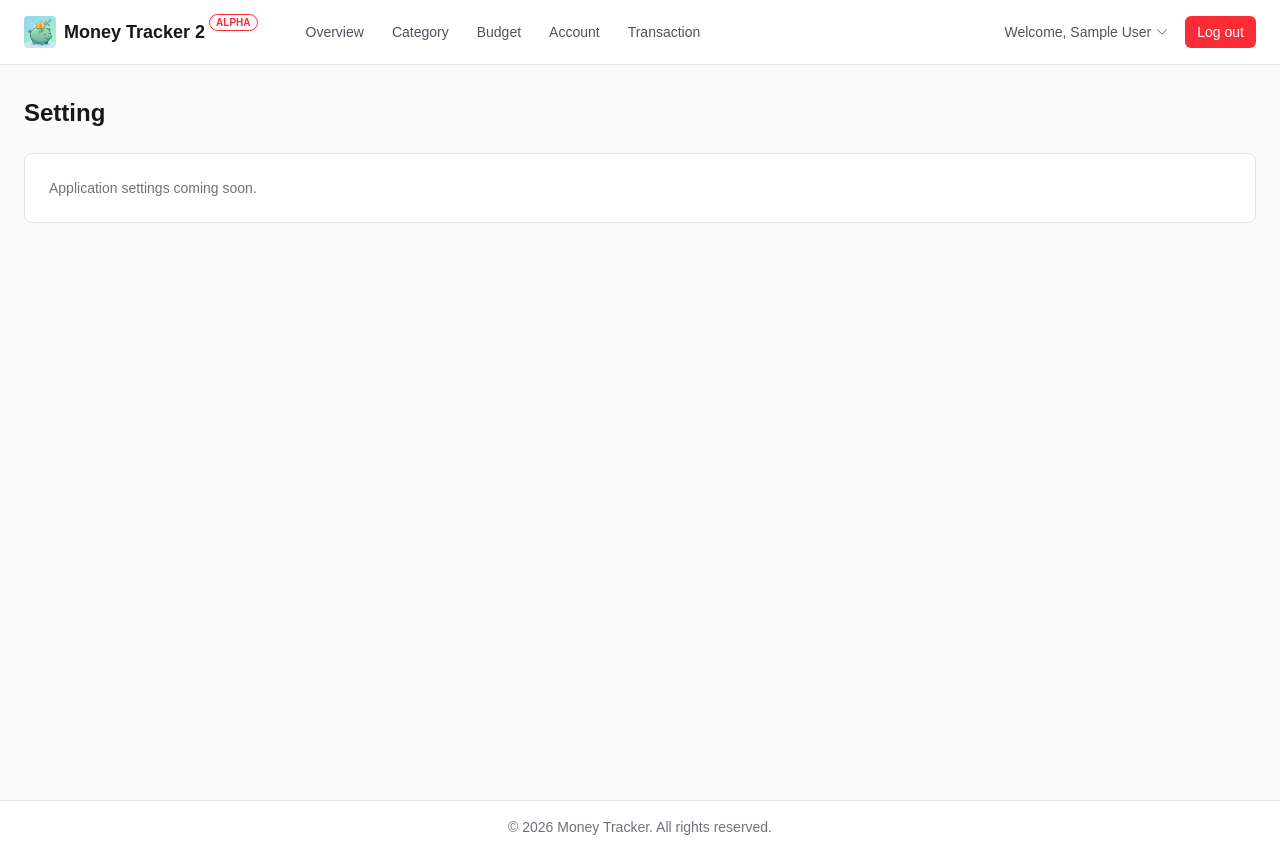
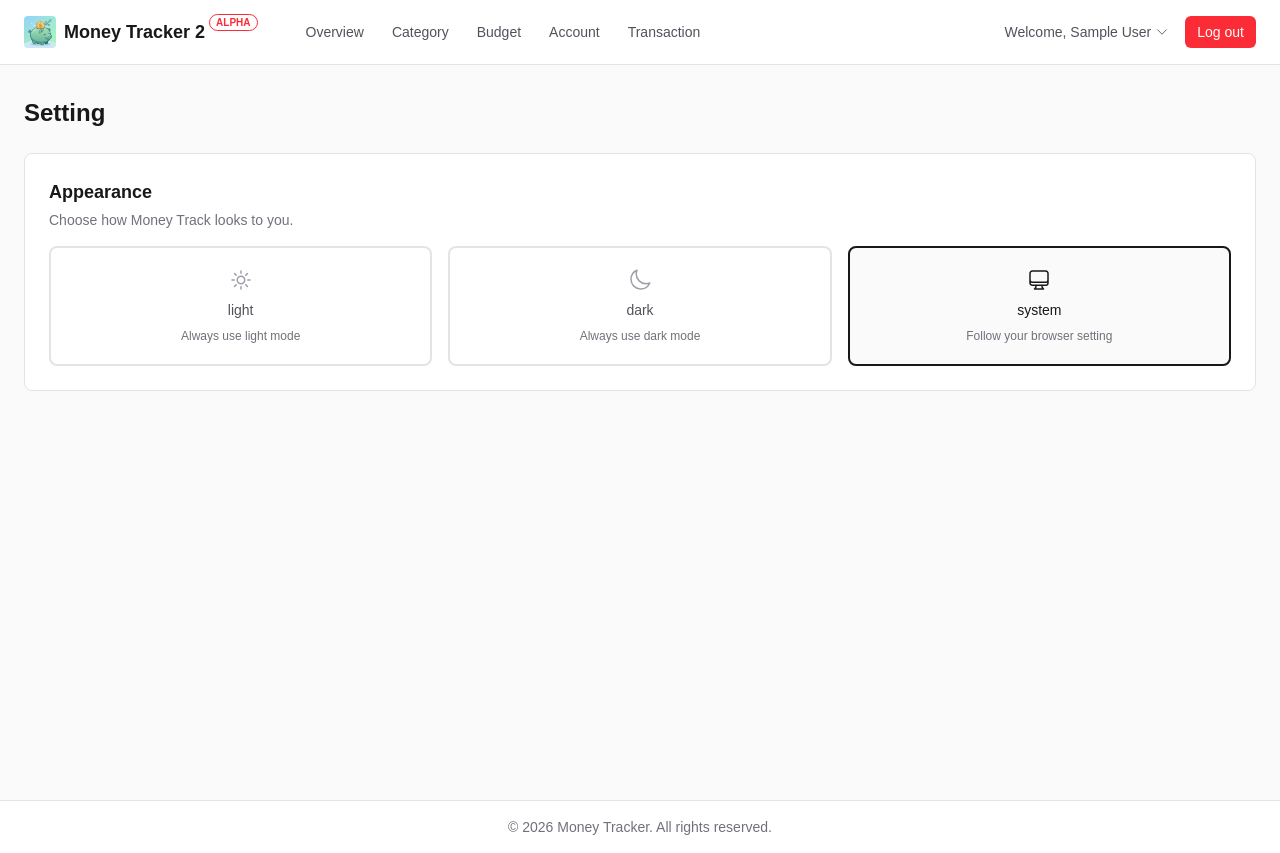
Before and after one commit to kamarkaka/money-tracker-v2, a Next.js app: page /setting in a window 1280 px wide. Built offline with nearby package versions, Linux system fonts and the light colour scheme; no server answers; the database is empty; sample sign-in values are in the browser's storage.

Commit message:
add dark & light color theme

```diff
--- a/app/(dashboard)/setting/page.tsx
+++ b/app/(dashboard)/setting/page.tsx
@@ -1,11 +1,55 @@
+"use client";
+
+import { useTheme } from "@/app/components/ThemeProvider";
+import { SunIcon, MoonIcon, ComputerDesktopIcon } from "@heroicons/react/24/outline";
+
+const THEME_OPTIONS = [
+  { value: "light" as const, label: "Light", icon: SunIcon, description: "Always use light mode" },
+  { value: "dark" as const, label: "Dark", icon: MoonIcon, description: "Always use dark mode" },
+  { value: "system" as const, label: "System", icon: ComputerDesktopIcon, description: "Follow your browser setting" },
+];
+
 export default function SettingPage() {
+  const { theme, setTheme } = useTheme();
+
   return (
     <div>
       <div className="mb-6">
         <h1 className="text-2xl font-bold text-zinc-900 dark:text-zinc-50">Setting</h1>
       </div>
+
       <div className="rounded-lg border border-zinc-200 bg-white p-6 dark:border-zinc-800 dark:bg-zinc-900">
-        <p className="text-sm text-zinc-500 dark:text-zinc-400">Application settings coming soon.</p>
+        <h2 className="mb-1 text-lg font-semibold text-zinc-900 dark:text-zinc-50">Appearance</h2>
+        <p className="mb-4 text-sm text-zinc-500 dark:text-zinc-400">
+          Choose how Money Track looks to you.
+        </p>
+
+        <div className="flex gap-4">
+          {THEME_OPTIONS.map((option) => {
+            const Icon = option.icon;
+            const selected = theme === option.value;
+            return (
+              <button
+                key={option.value}
+                onClick={() => setTheme(option.value)}
+                className={`cursor-pointer flex flex-1 flex-col items-center gap-2 rounded-lg border-2 px-4 py-5 transition-colors ${
+                  selected
+                    ? "border-zinc-900 bg-zinc-50 dark:border-zinc-50 dark:bg-zinc-800"
+                    : "border-zinc-200 hover:border-zinc-300 hover:bg-zinc-50 dark:border-zinc-700 dark:hover:border-zinc-600 dark:hover:bg-zinc-800"
+                }`}
+              >
+                <Icon className={`h-6 w-6 ${selected ? "text-zinc-900 dark:text-zinc-50" : "text-zinc-400 dark:text-zinc-500"}`}/>
+                <span className={`text-sm font-medium ${selected ? "text-zinc-900 dark:text-zinc-50" : "text-zinc-600 dark:text-zinc-400"}`}>
+                  {option.value}
+                </span>
+                <span className="text-xs text-zinc-500 dark:text-zinc-400">
+                  {option.description}
+                </span>
+
+              </button>
+            );
+          })}
+        </div>
       </div>
     </div>
   );
--- /dev/null
+++ b/app/api/setting/route.ts
@@ -0,0 +1,38 @@
+import { NextRequest, NextResponse } from "next/server";
+import { auth } from "@/app/lib/auth";
+import { prisma } from "@/app/lib/db";
+
+export async function GET() {
+  const session = await auth();
+  if (!session?.user?.id) {
+    return NextResponse.json({ error: "Unauthorized" }, { status: 401 });
+  }
+
+  const setting = await prisma.userSetting.findUnique({
+    where: { userId: session.user.id },
+  });
+
+  return NextResponse.json(setting || { theme: "system" });
+}
+
+export async function PUT(request: NextRequest) {
+  const session = await auth();
+  if (!session?.user?.id) {
+    return NextResponse.json({ error: "Unauthorized" }, { status: 401 });
+  }
+
+  const body = await request.json();
+  const { theme } = body;
+
+  if (!theme || !["light", "dark", "system"].includes(theme)) {
+    return NextResponse.json({ error: "Invalid theme. Must be light, dark, or system" }, { status: 400 });
+  }
+
+  const setting = await prisma.userSetting.upsert({
+    where: { userId: session.user.id },
+    create: { userId: session.user.id, theme: theme },
+    update: { theme: theme },
+  });
+
+  return NextResponse.json(setting);
+}
--- /dev/null
+++ b/app/components/ThemeProvider.tsx
@@ -0,0 +1,85 @@
+"use client";
+
+import { createContext, useContext, useState, useEffect, useCallback } from "react";
+
+type Theme = "light" | "dark" | "system";
+
+interface ThemeContextValue {
+  theme: Theme;
+  setTheme: (theme: Theme) => void;
+}
+
+const ThemeContext = createContext<ThemeContextValue>({
+  theme: "system",
+  setTheme: () => {},
+});
+
+export function useTheme() {
+  return useContext(ThemeContext);
+}
+
+function applyTheme(theme: Theme) {
+  const root = document.documentElement;
+  if (theme === "dark") {
+    root.classList.add("dark");
+  } else if (theme === "light") {
+    root.classList.remove("dark");
+  } else {
+    // system - check media query
+    if (window.matchMedia("(prefers-color-scheme: dark)").matches) {
+      root.classList.add("dark");
+    } else {
+      root.classList.remove("dark");
+    }
+  }
+}
+
+export function ThemeProvider({ children } : { children: React.ReactNode}) {
+  const [theme, setThemeState] = useState<Theme>("system");
+  const [loaded, setLoaded] = useState(false);
+
+  // Load theme from API on mount
+  useEffect(() => {
+    fetch("/api/setting")
+      .then((res) => res.json())
+      .then((data) => {
+        const t = (data.theme as Theme) || "system";
+        setThemeState(t);
+        applyTheme(t);
+        setLoaded(true);
+      })
+      .catch(() => {
+        applyTheme("system");
+        setLoaded(true);
+      });
+  }, []);
+
+  // Listen for system theme changes when in "system" mode
+  useEffect(() => {
+    if (!loaded) return;
+    if (theme !== "system") return;
+
+    const mq = window.matchMedia("(prefers-color-scheme: dark)");
+    const handler = () => applyTheme("system");
+    mq.addEventListener("change", handler);
+    return () => mq.removeEventListener("change", handler);
+  }, [theme, loaded]);
+
+  const setTheme = useCallback((newTheme: Theme) => {
+    setThemeState(newTheme);
+    applyTheme(newTheme);
+
+    // Persist to server (fire-and-forget)
+    fetch("/api/setting", {
+      method: "PUT",
+      headers: { "Content-Type": "application/json" },
+      body: JSON.stringify({ theme: newTheme }),
+    });
+  }, []);
+
+  return (
+    <ThemeContext.Provider value={{ theme, setTheme }}>
+      {children}
+    </ThemeContext.Provider>
+  );
+}
--- a/app/components/layout/AppShell.tsx
+++ b/app/components/layout/AppShell.tsx
@@ -3,6 +3,7 @@
 import { useState, useEffect } from "react";
 import { Topbar } from "./Topbar";
 import { TutorialOverlay } from "@/app/components/tutorial/TutorialOverlay";
+import { ThemeProvider } from "@/app/components/ThemeProvider";
 
 interface AppShellProps {
   children: React.ReactNode;
@@ -33,10 +34,12 @@ export function AppShell({ children, userName }: AppShellProps) {
   }, []);
 
   return (
-    <div className="min-h-screen bg-zinc-50 dark:bg-zinc-950">
-      <Topbar userName={userName} />
-      <main className="mx-auto min-w-[960px] max-w-7xl px-6 py-8">{children}</main>
-      {showTutorial && <TutorialOverlay onClose={() => setShowTutorial(false)} />}
-    </div>
+    <ThemeProvider>
+      <div className="min-h-screen bg-zinc-50 dark:bg-zinc-950">
+        <Topbar userName={userName} />
+        <main className="mx-auto min-w-[960px] max-w-7xl px-6 py-8">{children}</main>
+        {showTutorial && <TutorialOverlay onClose={() => setShowTutorial(false)} />}
+      </div>
+    </ThemeProvider>
   );
 }
--- a/app/globals.css
+++ b/app/globals.css
@@ -1,4 +1,6 @@
 @import "tailwindcss";
+
+@custom-variant dark (&:where(.dark, .dark *));
 
 :root {
   --background: #ffffff;
```
Also changed, not shown: 2 other files (tests, documents, lock files or other folders).
